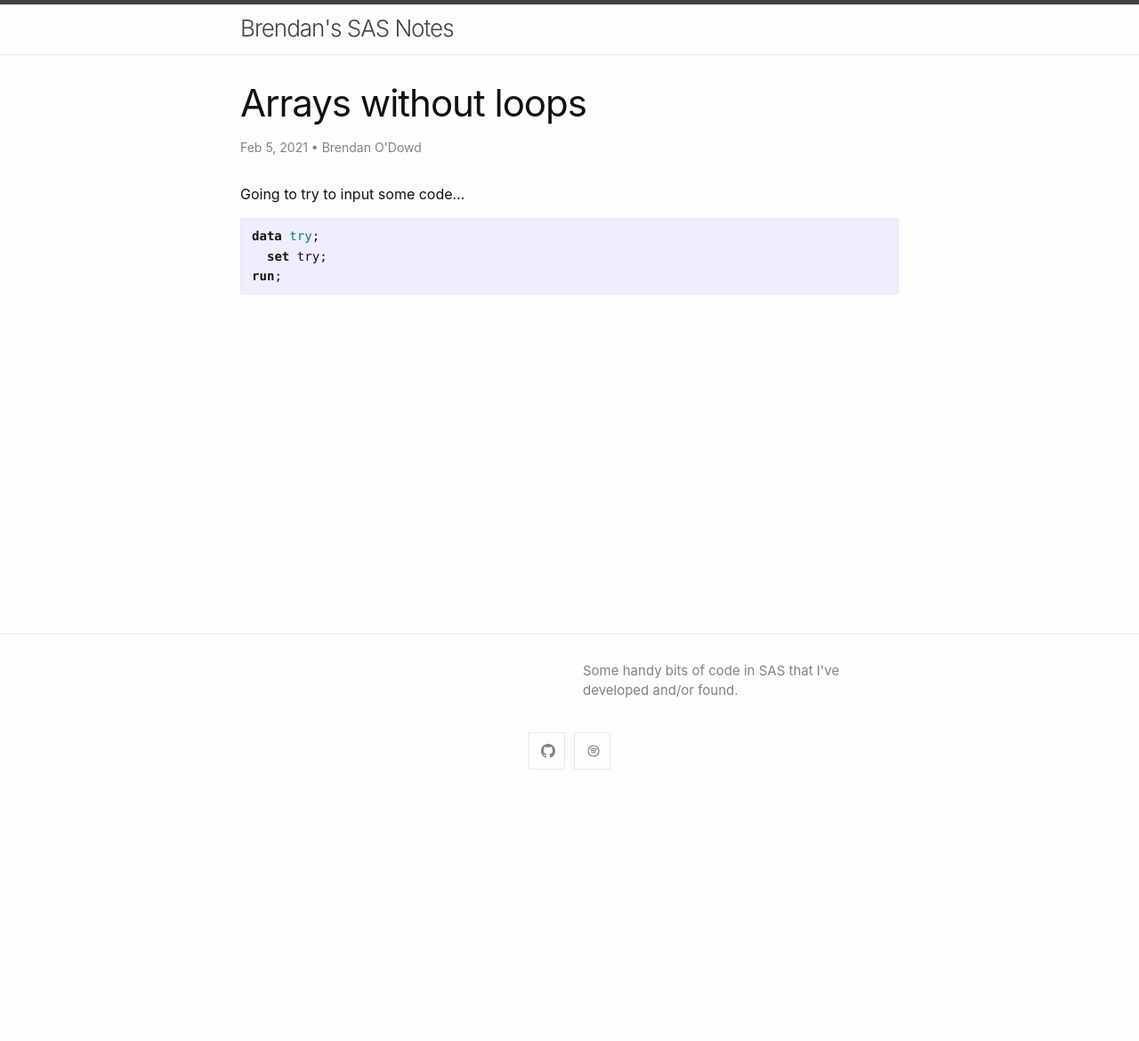
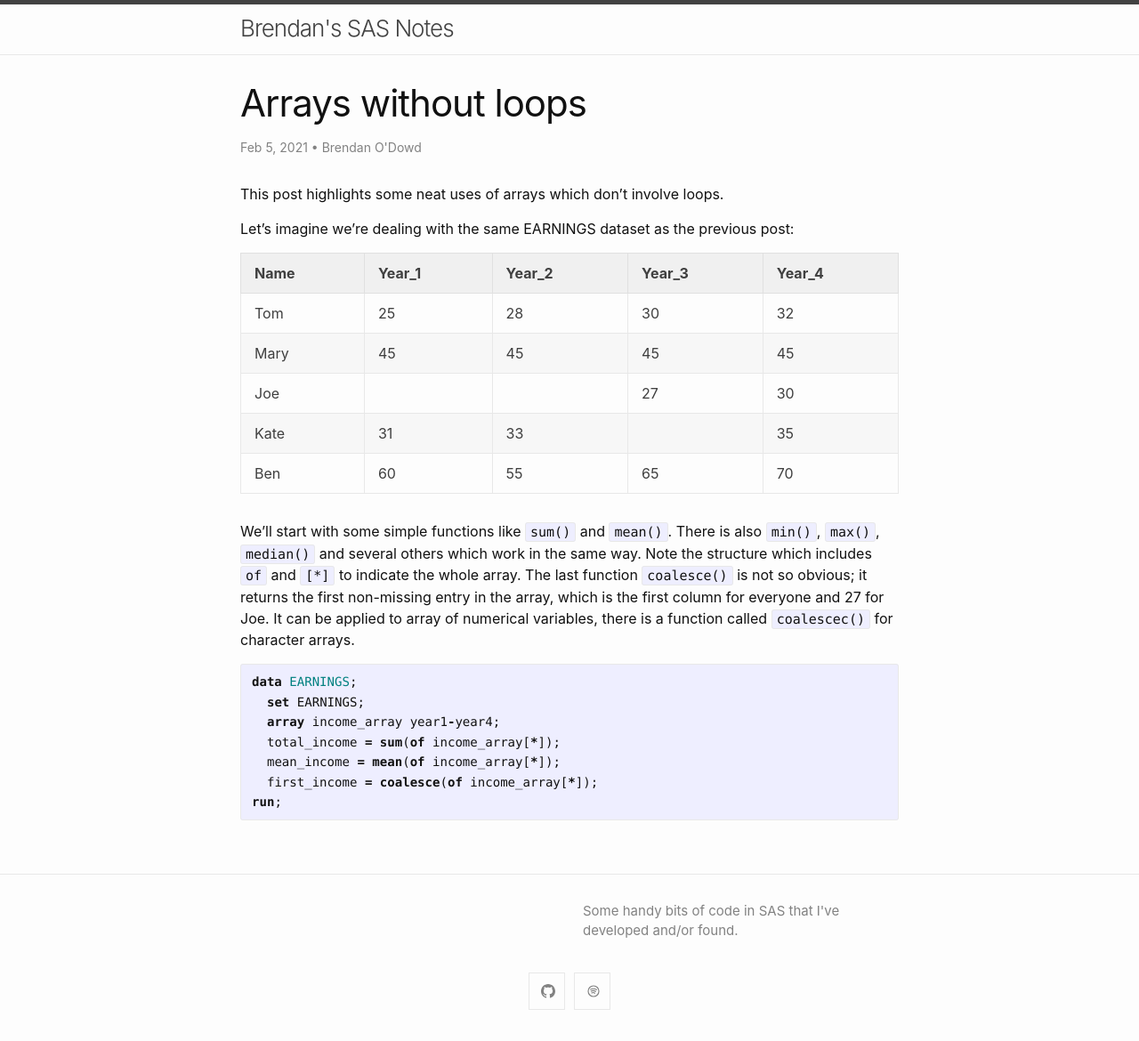
Before and after one commit to brendanjodowd/brendanjodowd.github.io, a Jekyll site: the page built from _posts/2021-02-05-arrays-without-loops.md, in a window 1280 px wide. Shown: the whole page at 89% size. Built offline with Jekyll 4.4.1, drawn with Linux system fonts in a browser that asks for light colours; before the commit the page ends 900 px from its top, so only the background shows below that.

Commit message:
Update 2021-02-05-arrays-without-loops.md

```diff
--- a/_posts/2021-02-05-arrays-without-loops.md
+++ b/_posts/2021-02-05-arrays-without-loops.md
@@ -4,10 +4,26 @@ title: "Arrays without loops"
 author: Brendan O'Dowd
 ---
 
-Going to try to input some code...
+This post highlights some neat uses of arrays which don't involve loops.
+
+Let's imagine we're dealing with the same EARNINGS dataset as the previous post:
+
+| Name | Year_1 | Year_2 | Year_3 |Year_4|
+|--- | --- | --- | --- | ---|
+|Tom|25|28|30|32|
+|Mary|45|45|45|45|
+|Joe| | |27|30|
+|Kate|31|33| |35|
+|Ben|60|55|65|70|
+
+We'll start with some simple functions like `sum()` and `mean()`. There is also `min()`, `max()`, `median()` and several others which work in the same way. Note the structure which includes `of` and `[*]` to indicate the whole array. The last function `coalesce()` is not so obvious; it returns the first non-missing entry in the array, which is the first column for everyone and 27 for Joe. It can be applied to array of numerical variables, there is a function called `coalescec()` for character arrays.
 
 {% highlight sas %}
-data try;
-  set try;
+data EARNINGS;
+  set EARNINGS;
+  array income_array year1-year4;
+  total_income = sum(of income_array[*]);
+  mean_income = mean(of income_array[*]);
+  first_income = coalesce(of income_array[*]);
 run;
 {% endhighlight %}
```
